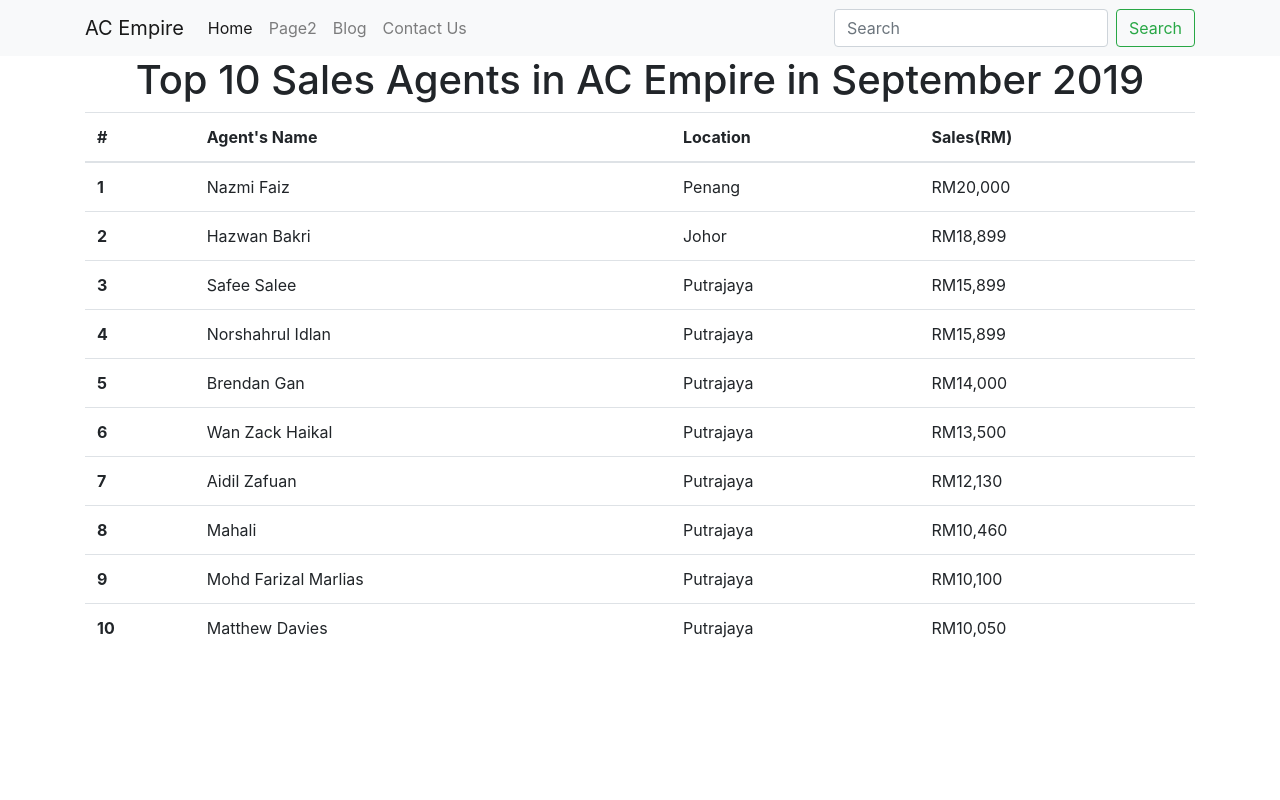
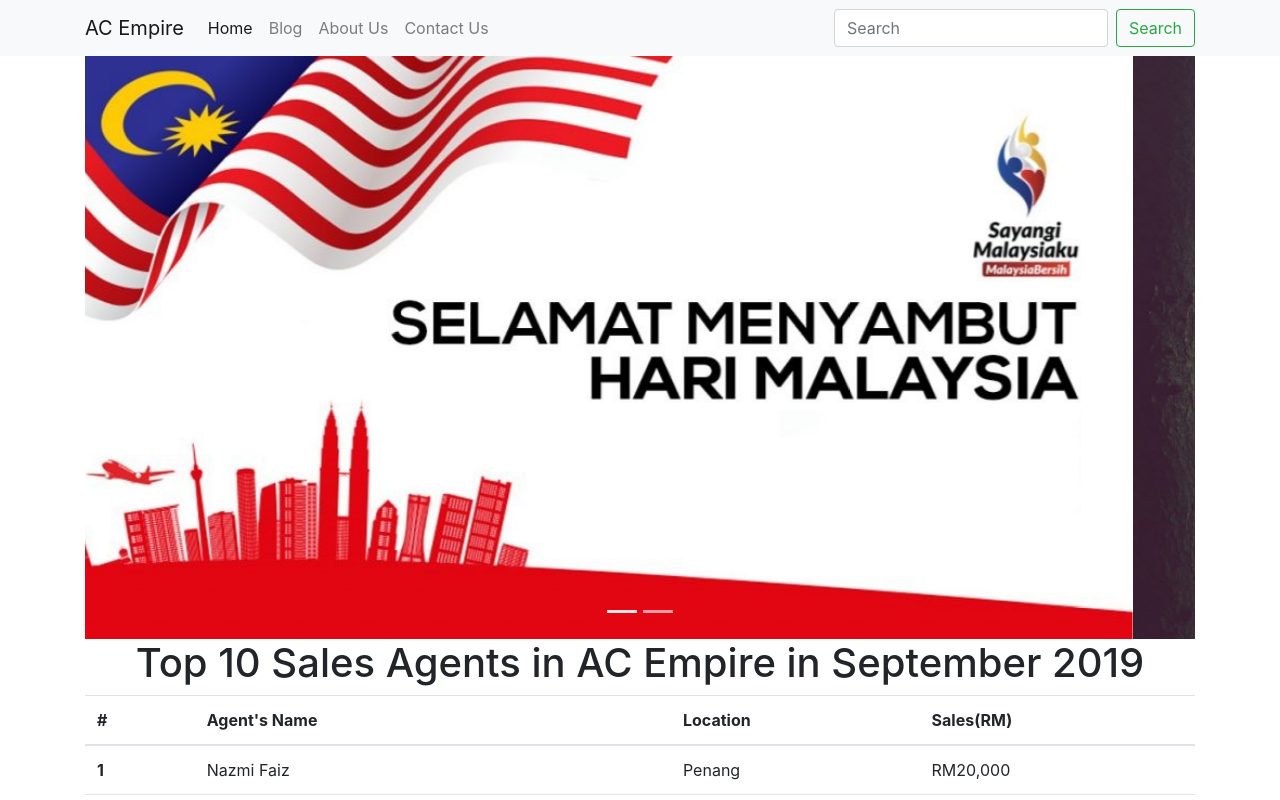
Before and after one commit to asyrafchelah/git-assignment2, an Angular app: page / in a window 1280 px wide. Shown: the top 800 px of the page. Built offline with nearby package versions, Linux system fonts and the light colour scheme.

Commit message:
adding images in slider

```diff
--- a/src/app/app.component.html
+++ b/src/app/app.component.html
@@ -1,6 +1,9 @@
 <app-nav-bar></app-nav-bar>
 
+
 <div class="container">
+
+  <app-slider></app-slider>
 
   <div>
     <h1 class="d-flex justify-content-center"> Top 10 Sales Agents in AC Empire in September 2019 </h1>
--- a/src/app/nav-bar/nav-bar.component.html
+++ b/src/app/nav-bar/nav-bar.component.html
@@ -16,10 +16,10 @@
         <a class="nav-link" href="#">Home <span class="sr-only">(current)</span></a>
       </li>
       <li class="nav-item">
-        <a class="nav-link" href="#">Page2</a>
+        <a class="nav-link" href="#">Blog</a>
       </li>
       <li class="nav-item">
-        <a class="nav-link" href="#">Blog</a>
+        <a class="nav-link" href="#">About Us</a>
       </li>
       <li class="nav-item">
         <a class="nav-link" href="#">Contact Us</a>
```
